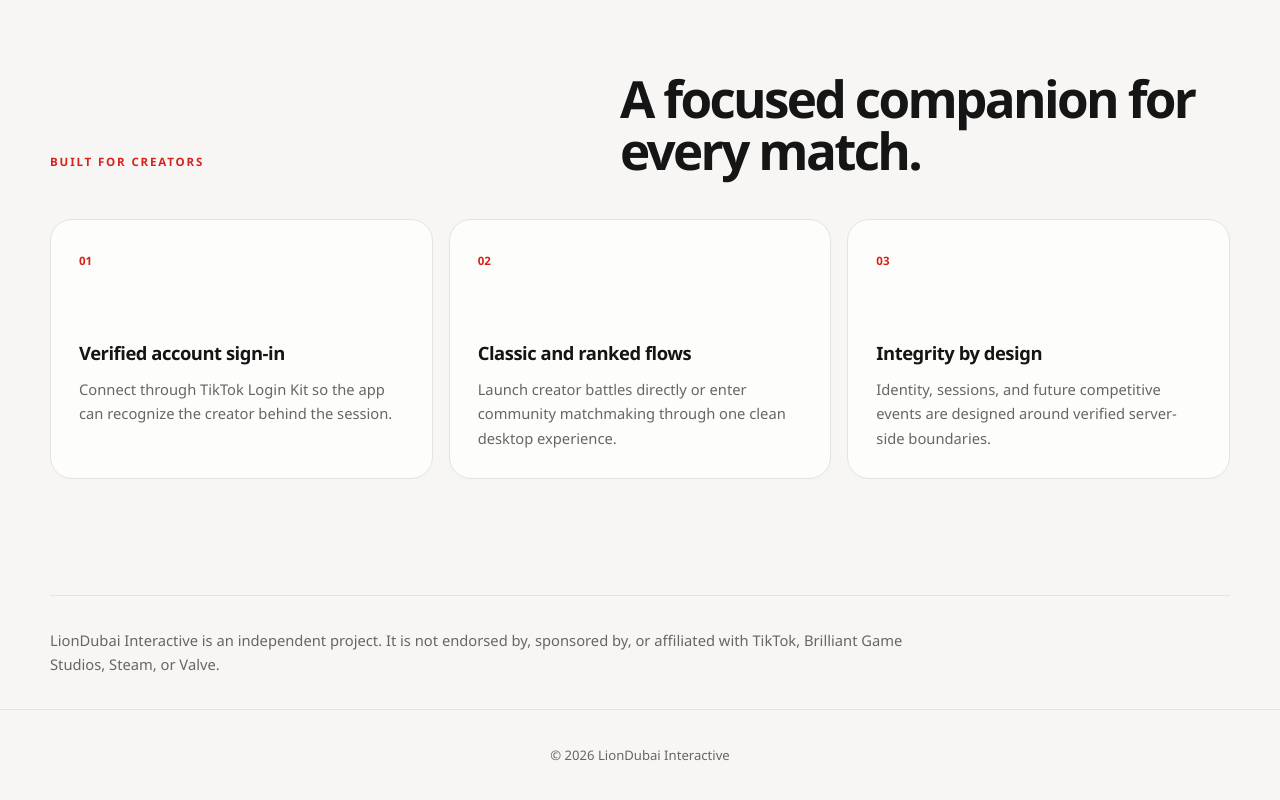
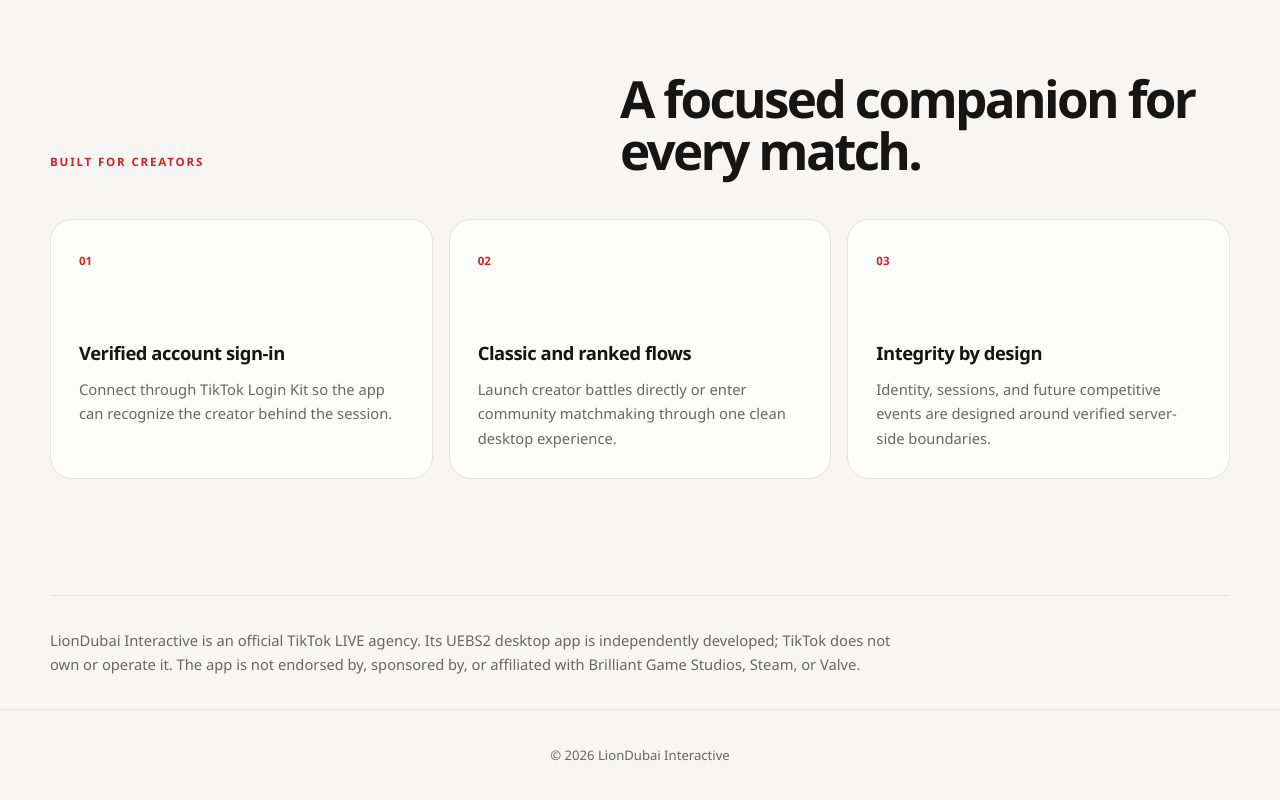
Before and after one commit to liondubai-interactive/website, a Next.js app: page /website/ in a window 1280 px wide. Shown: the part 804-1604 px from the top of the page. Built offline with nearby package versions, Linux system fonts and the light colour scheme.

Commit message:
Align agency disclosure across public pages

```diff
--- a/app/page.tsx
+++ b/app/page.tsx
@@ -91,9 +91,10 @@ export default function Home() {
 
         <section className="independent-note shell">
           <p>
-            LionDubai Interactive is an independent project. It is not endorsed
-            by, sponsored by, or affiliated with TikTok, Brilliant Game Studios,
-            Steam, or Valve.
+            LionDubai Interactive is an official TikTok LIVE agency. Its UEBS2
+            desktop app is independently developed; TikTok does not own or
+            operate it. The app is not endorsed by, sponsored by, or affiliated
+            with Brilliant Game Studios, Steam, or Valve.
           </p>
         </section>
       </main>
```
Also changed, not shown: app/privacy/page.tsx (+4 -4 lines), app/terms/page.tsx (+4 -3 lines), 1 other file (tests, documents, lock files or other folders).
